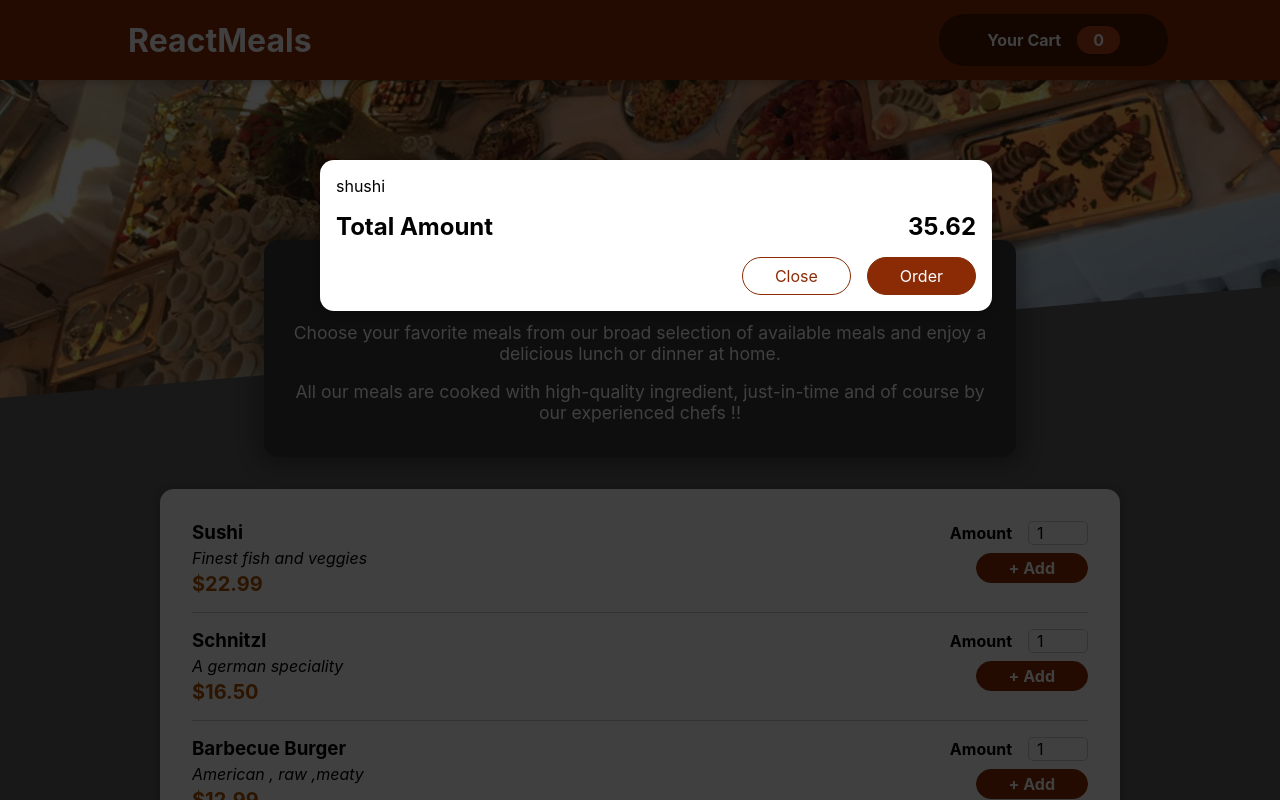
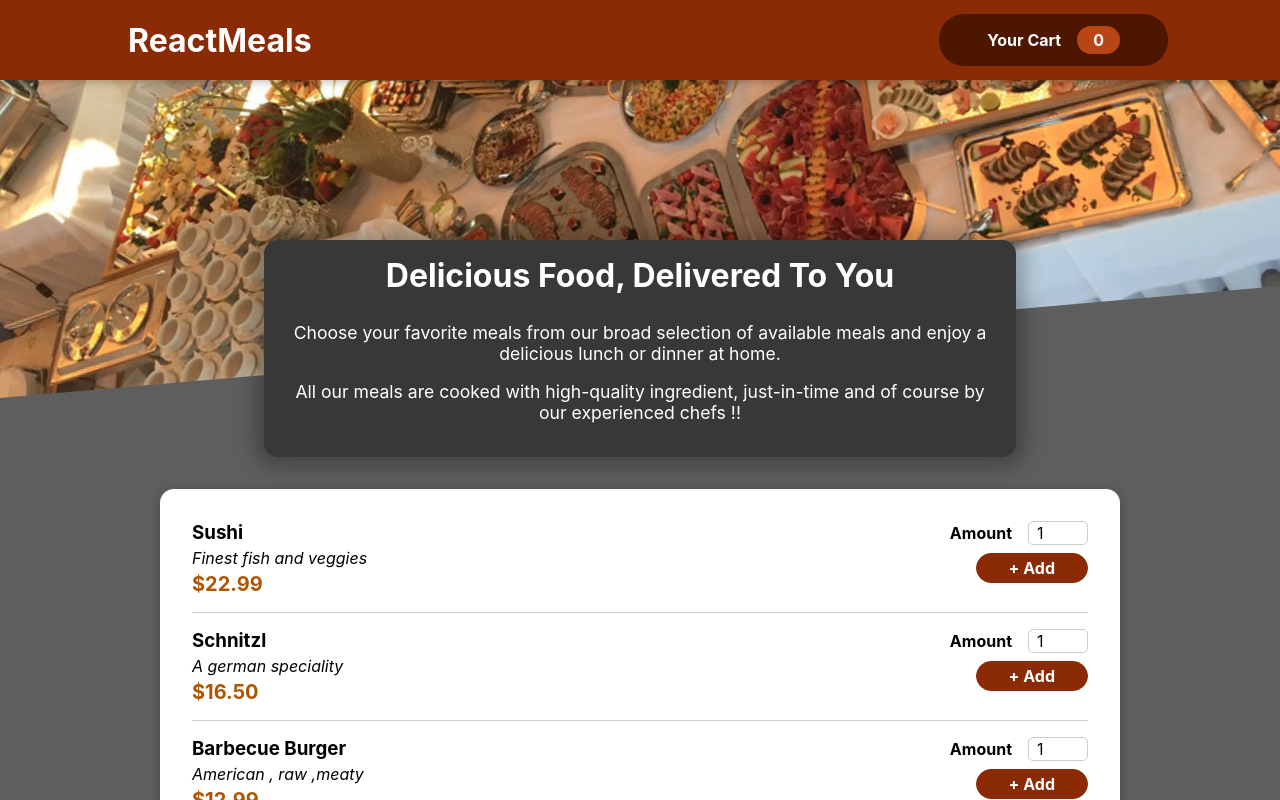
Before and after one commit to Prabhat944/restaurant-website, a React (Create React App) app: page / in a window 1280 px wide. Shown: the top 800 px of the page. Built offline with nearby package versions, Linux system fonts and the light colour scheme.

Commit message:
Using hooks control opening and closing of cart

```diff
--- a/src/App.js
+++ b/src/App.js
@@ -1,5 +1,5 @@
 
-import { Fragment } from 'react';
+import { Fragment, useState } from 'react';
 import './App.css';
 import Cart from './components/Cart/Cart';
 import Header from './components/Layout/Header';
@@ -7,10 +7,20 @@
 
 
 function App() {
+  const [cartIsShown,setCartIsShown] = useState(false);
+
+  const ShowCartHandler=()=>{
+    setCartIsShown(true);
+  };
+
+  const HideCartIsShown=()=>{
+    setCartIsShown(false);
+  };
+
   return (
     <Fragment>
-      <Cart />
-      <Header />
+      {cartIsShown && <Cart onCloseCart={HideCartIsShown}/>}
+      <Header onShowCart={ShowCartHandler}/>
       <main>
       <Meals />
       </main>
--- a/src/components/Cart/Cart.js
+++ b/src/components/Cart/Cart.js
@@ -7,14 +7,14 @@
 {[{id:'c1',name:'shushi',amount:'2',price:'12.99',}].map(item=><li>{item.name}</li>)}
 </ul>);
     return(
-        <Model>
+        <Model onCloseCart={props.onCloseCart}>
             {cartItem}
             <div className={styles.total}>
                 <span>Total Amount</span>
                 <span>35.62</span>
             </div>
             <div className={styles.actions}>
-                <button className={styles['button--alt']}>Close</button>
+                <button className={styles['button--alt']} onClick={props.onCloseCart}>Close</button>
                 <button className={styles.button}>Order</button>
             </div>
             </Model>
--- a/src/components/Layout/Header.js
+++ b/src/components/Layout/Header.js
@@ -6,7 +6,7 @@
     return (<Fragment>
         <header className={styles.header}>
             <h1>ReactMeals</h1>
-            <HeaderButton />
+            <HeaderButton onClick={props.onShowCart}/>
         </header>
         <div className={styles['main-image']}>
             <img src={mealsImage} alt='A Table Full Of Delicious Food'/>
--- a/src/components/UI/HeaderButton.js
+++ b/src/components/UI/HeaderButton.js
@@ -2,7 +2,7 @@
 import styles from './HeaderButton.module.css'
 
 const HeaderButton=(props)=>{
-    return (<button className={styles.button}>
+    return (<button className={styles.button} onClick={props.onClick}>
        <span></span>
        <span> Your Cart</span>
        <span className={styles.badge}>0</span>
--- a/src/components/UI/Model.js
+++ b/src/components/UI/Model.js
@@ -2,8 +2,8 @@
 import styles from './Model.module.css';
 import ReactDom from 'react-dom';
 
-const Backdrop=prop=>{
-    return(<div className={styles.backdrop}></div>);
+const Backdrop=props=>{
+    return(<div className={styles.backdrop} onClick={props.onClose}></div>);
 };
 
 const ModelOverlay=props=>{
@@ -18,7 +18,7 @@
 
 const Model=(props)=>{
   return(<Fragment>
-    {ReactDom.createPortal(<Backdrop />,portalElement)}
+    {ReactDom.createPortal(<Backdrop  onClose={props.onCloseCart} />,portalElement)}
     {ReactDom.createPortal(<ModelOverlay>{props.children}</ModelOverlay>,portalElement)}
   </Fragment>)
 };
```
